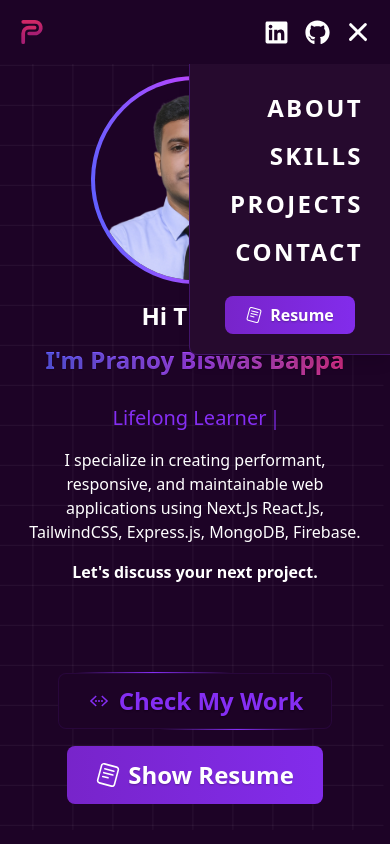
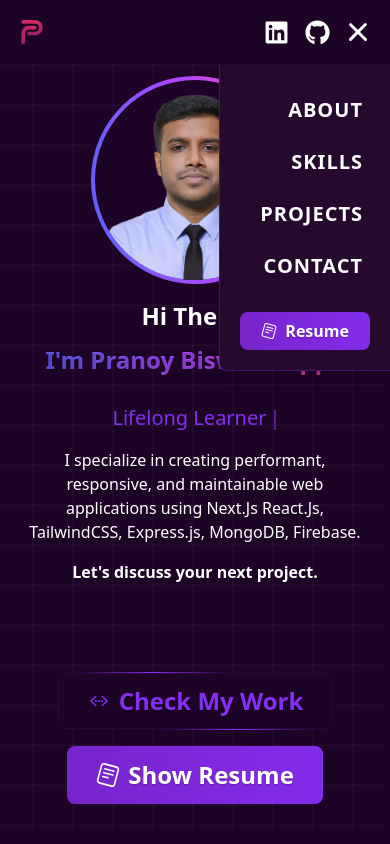
Before and after one commit to impranoybiswas/Portfolio, a Next.js app: page / in a window 390 px wide. Both pictures are taken after a click on the element 358 px from the left and 32 px from the top of the page. Shown: the top 844 px of the page. Built offline with nearby package versions, Linux system fonts and the light colour scheme.

Commit message:
link scale change

```diff
--- a/app/components/SocialLinks.tsx
+++ b/app/components/SocialLinks.tsx
@@ -110,7 +110,7 @@ const IconGrid = () => {
 
   return (
     // Use scale to make the entire component responsive
-    <div className="relative w-[400px] h-[500px] scale-60 md:scale-80 lg:scale-100">
+    <div className="relative w-[400px] h-[500px] scale-75 lg:scale-100">
       {/* SVG container for all connecting lines, drawn underneath the icons */}
       <svg width={svgSize} height={svgSize} className="absolute top-1/2 -translate-y-1/2 left-1/2 -translate-x-1/2">
         <defs>
--- a/app/layouts/Navbar.tsx
+++ b/app/layouts/Navbar.tsx
@@ -3,7 +3,7 @@ import React, { useContext, useState } from "react";
 import { FaLinkedin, FaGithub } from "react-icons/fa";
 import { SiReaddotcv } from "react-icons/si";
 import { Link as ScrollLink } from "react-scroll";
-import  Link from "next/link";
+import Link from "next/link";
 import { ScrollContext } from "../providers/ScrollProvider";
 import Button from "../ui/Button";
 import SiteTitle from "../ui/SiteTitle";
@@ -136,7 +136,7 @@ export default function Navbar() {
           trasition duration-500 ease-in-out
           ${open ? "translate-x-0 opacity-100" : "translate-x-full opacity-0"}`}
         >
-          <div className="flex flex-col items-end py-5 gap-0 bg-accent shadow-lg rounded-bl-lg h-fit border-l border-b border-secondary/30">
+          <div className="flex flex-col items-end py-5 gap-0 bg-accent shadow-lg rounded-bl-lg w-fit h-fit border-l border-b border-secondary/30">
             {navLinks.map((item) => (
               <ScrollLink
                 key={item.name}
@@ -145,13 +145,13 @@ export default function Navbar() {
                 duration={300}
                 spy={true}
                 offset={-80}
-                className="relative font-semibold cursor-pointer pr-5 pl-10 py-2 text-2xl uppercase tracking-widest border-r-7 border-r-accent trasition duration-300 ease-in-out"
-                activeClass=" border-r-pink-600"
+                className="relative font-semibold cursor-pointer pr-5 py-3 text-xl uppercase tracking-wider border-r-7 border-r-accent trasition duration-300 ease-in-out"
+                activeClass=" border-r-secondary"
               >
                 {item.name}
               </ScrollLink>
             ))}
-            <Link className="mt-5 mx-auto" href={resumeLink} target="_blank">
+            <Link className="mt-5 mx-5" href={resumeLink} target="_blank">
               <Button
                 label="Resume"
                 leftIcon={<SiReaddotcv />}
```
